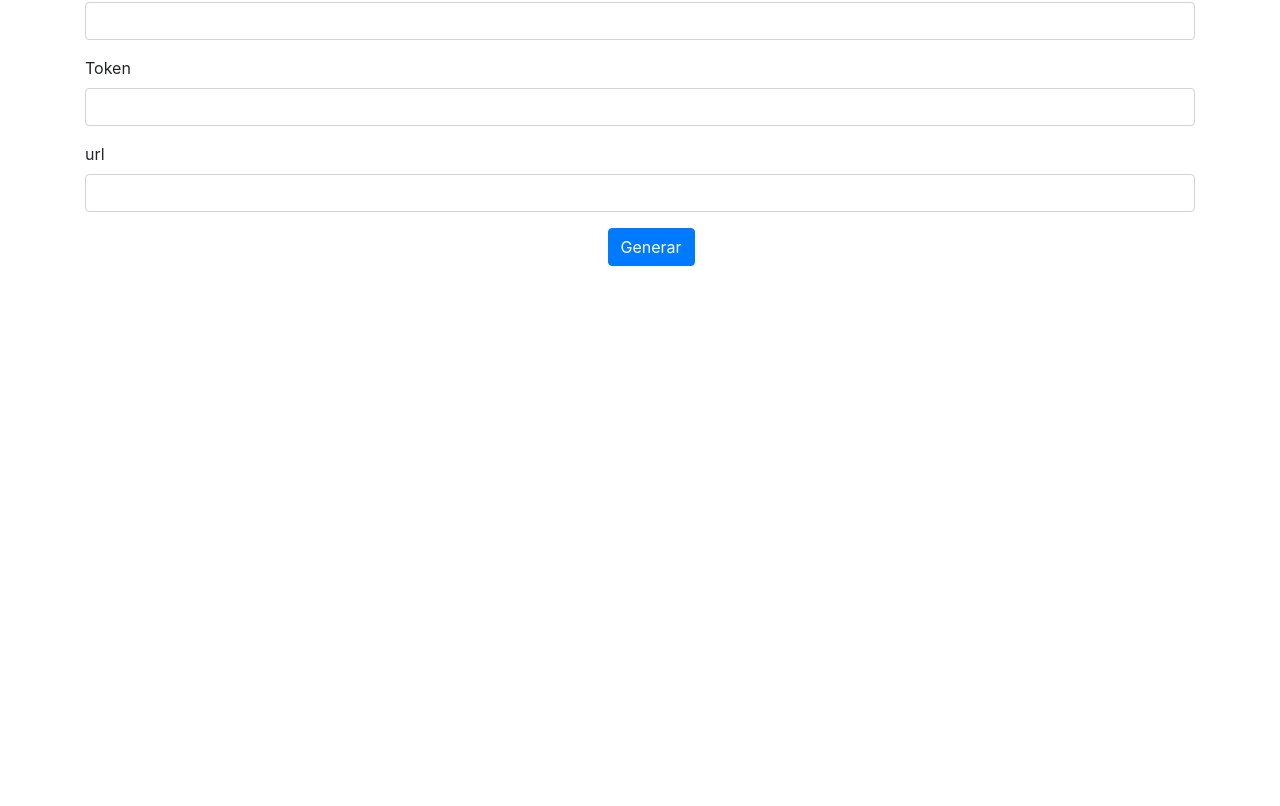
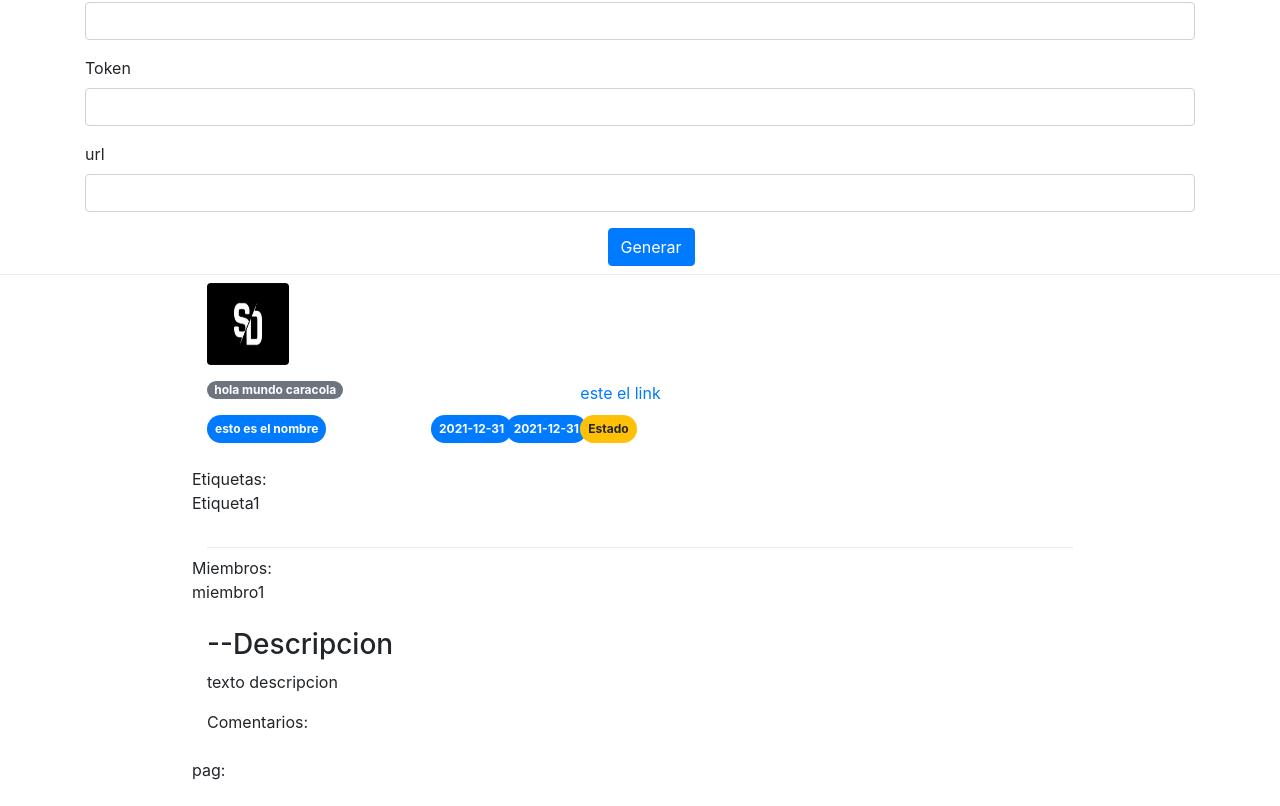
Before and after one commit to SergioVelazquezSerrano/trel, a website: page index.html in a window 1280 px wide. Shown: the part 373-1179 px from the top of the page. Before the commit the page ends 800 px from the top, so only its background shows below. Drawn offline with nearby package versions, Linux system fonts and the light colour scheme.

Commit message:
plantilla

```diff
--- a/index.html
+++ b/index.html
@@ -89,11 +89,119 @@
     </form>
   </div>
 
+  <div class="row dropdown-divider">
+    <!--Separador de sección-->
+  </div>
+  <!--Div de contenido-->
   <div id="tar" style="width: 70%; margin:auto">
+
+    <div class="container">
+      <!--logo-->
+      <div class="row">
+        <div class="col-4">
+          <!--imgen de empresa-->
+          <img src="img/SD.jpg" alt="" class="rounded float-left" style="height:82px;width:82px;">
         </div>
+      </div>
+      <!--info card-->
+      <div class="row pt-3">
 
+              <div class="col-5">
+                <!--id card className= idTar tag=p-->
+                <p class="idTar badge badge-pill badge-secondary ">hola mundo caracola </p>
+              </div>
 
+              <div class="col-6">
+                <!--link tarjeta className=linkTar tag=a -->
+                <a href="" class="linkTar">este el link</a>
+              </div>
+        </div>
+        <div class="row">
+        <div class="col-6">
+          <div class="row">
+            <div class="col-6">
+             <!--Nombre className=nameTar tag=p-->
+              <p class="nameTar badge badge-pill badge-primary p-2"> esto es el nombre</p>
+            </div>
 
+            <div class="col-6 justify-content-right">
+              <div class="row">
+                <div class="col-4">
+                  <!--fechaInicio className=dateIni tag=p-->
+                  <p class="dateIni badge badge-pill badge-primary p-2">2021-12-31</p>
+                  <label for=""></label>
+                </div>
+                <div class="col-4">
+                  <!--fechaFin className=dateEnd tag=p-->
+                  <p class="dateEnd badge badge-pill badge-primary p-2">2021-12-31</p>
+                </div>
+                <div class="col-4">
+                  <!--Estado tarjeta className=stateTar tag=p-->
+                  <p class="stateTar badge badge-pill badge-warning p-2">Estado</p>
+                </div>
+              </div>
+            </div>
+          </div>
+        </div>
+      </div>
+      <!--tags-->
+      <div class="row">
+        <div class="col-6">
+          <div class="row">
+          <!--Etiquetas  className= tagTar tag = p -->
+            <label for="" class="pr-2">Etiquetas:<p class="tagTar ">Etiqueta1</p> </label>
+            <!--En cada div tendra estar la class" col-2 badge-color "¿como lo hacemos?-->
 
+          </div>
+        </div>
+      </div>
+    </div>
+    <div class=" container">
+      <div class="row dropdown-divider">
+        <!--Separador de sección-->
+      </div>
+    </div>
+    <div class="container">
+      <div class="row">
+        <div class="col-8">
+          <!--Miembros className=mienTar  etiqueta=p-->
+          <div class="row">
+            <label for="" class="pr-2">Miembros:   <p class="miemTar">miembro1</p> </label>
+
+          </div>
+
+        </div>
+      </div>
+      <div class="row">
+        <div class="col-8">
+          <!--Descripcion className=desTar tag=p -->
+          <div>
+            <h3>--Descripcion</h3>
+            <p class="descTar">texto descripcion</p>
+          </div>
+
+        </div>
+        <div class="col-4">
+          <!--Seccion de checklist className=checkTar tag=div -->
+          <div class="checkTar"></div>
+        </div>
+      </div>
+      <div class="row">
+        <div class="col-6">
+          <!--Comentarios className=numCom tag=p-->
+         <label for="">Comentarios: <p class="numCom"></p></label>
+        </div>
+      </div>
+    </div>
+    <div class="container">
+      <div class="row ">
+        <!--Contador de paginas className=numPag tag= p-->
+        <label for="" class="">pag:<p class="numPag"></p></label>
+      </div>
+    </div>
+  </div>
+  <footer>
+
+  </footer>
   </body>
 </html>
```
Also changed, not shown: templates/pdf.html (added, +11 -0 lines).
